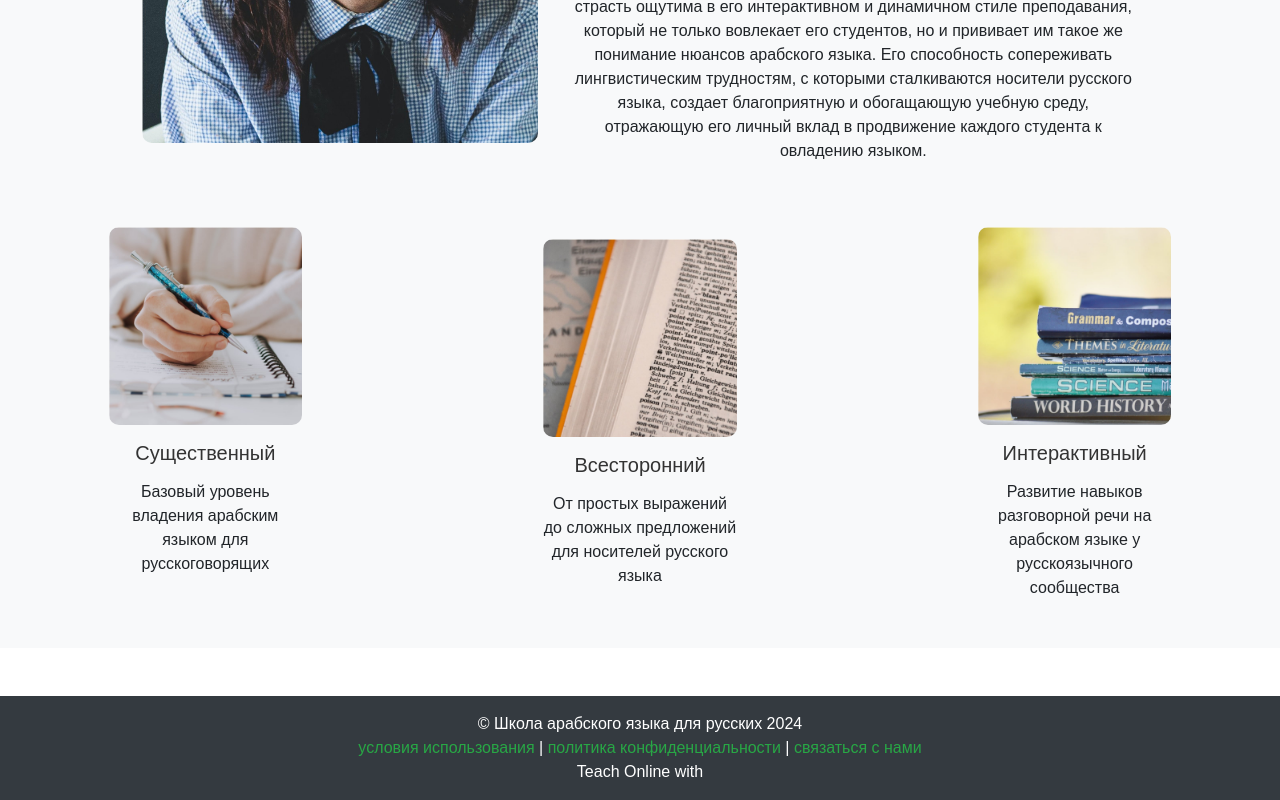
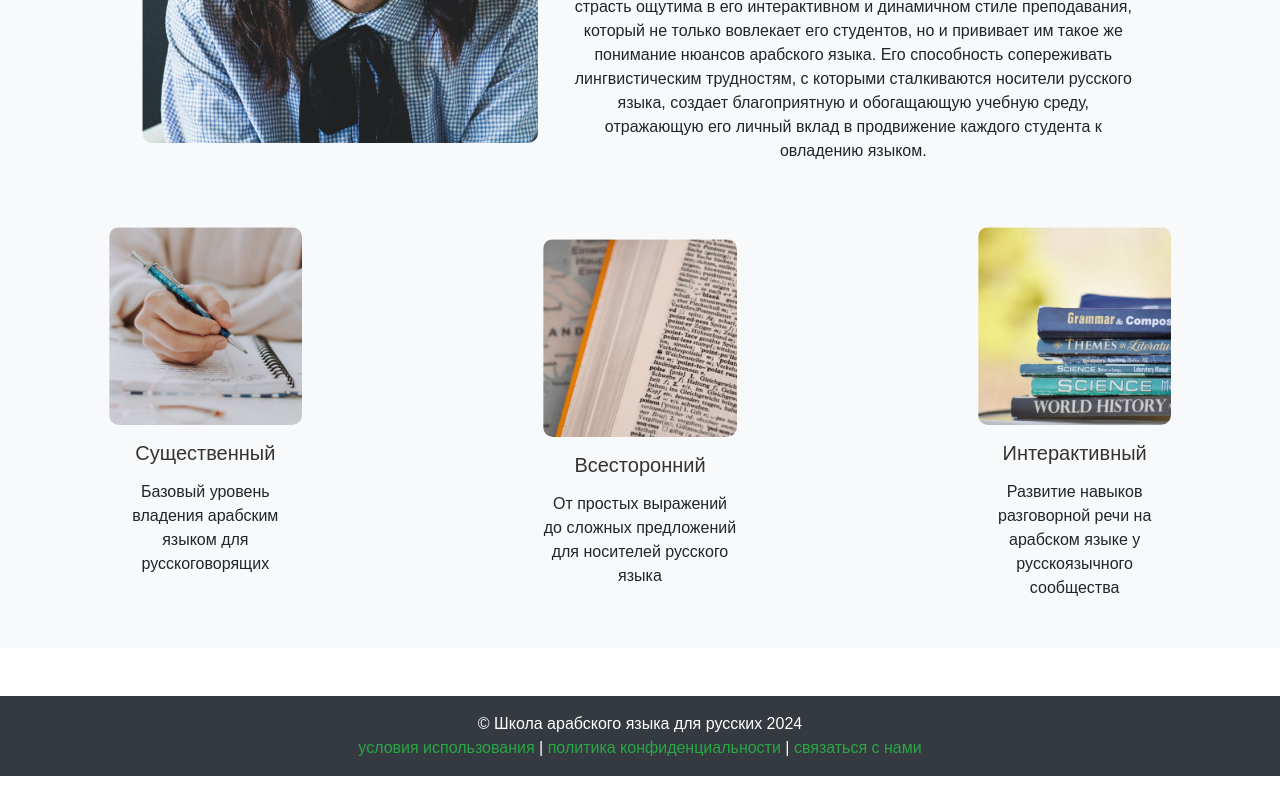
Before and after one commit to ArabicCourse/Course_Frontend, a React (Create React App) app: page /home in a window 1280 px wide. Shown: the part 2278-3078 px from the top of the page. After the commit the page ends 3054 px from the top, so only its background shows below. Built offline with nearby package versions, Linux system fonts and the light colour scheme; no server answers.

Commit message:
Update Home.js

```diff
--- a/src/pages/Home.js
+++ b/src/pages/Home.js
@@ -123,7 +123,6 @@ function Home() {
           <div>
             <a href="https://course-frontend-git-main-arabiccourses-projects.vercel.app/terms" className="text-decoration-none">условия использования</a> | <a href="https://course-frontend-git-main-arabiccourses-projects.vercel.app/privacy" className="text-decoration-none">политика конфиденциальности</a> | <a href="https://course-frontend-git-main-arabiccourses-projects.vercel.app/ContactUs" className="text-decoration-none">связаться с нами</a>
           </div>
-          <p>Teach Online with <a href="#" className="text-decoration-none"></a></p>
         </footer>
       </div>
     </div>
```
